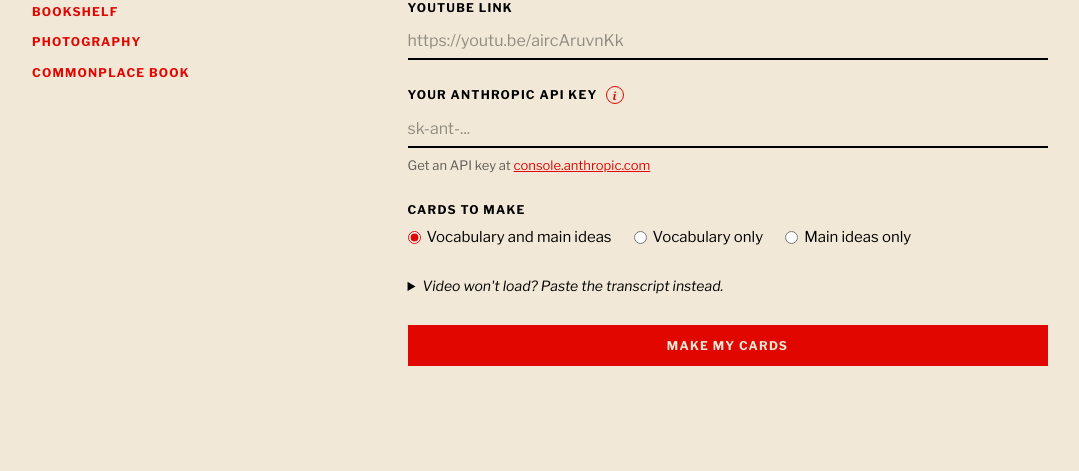
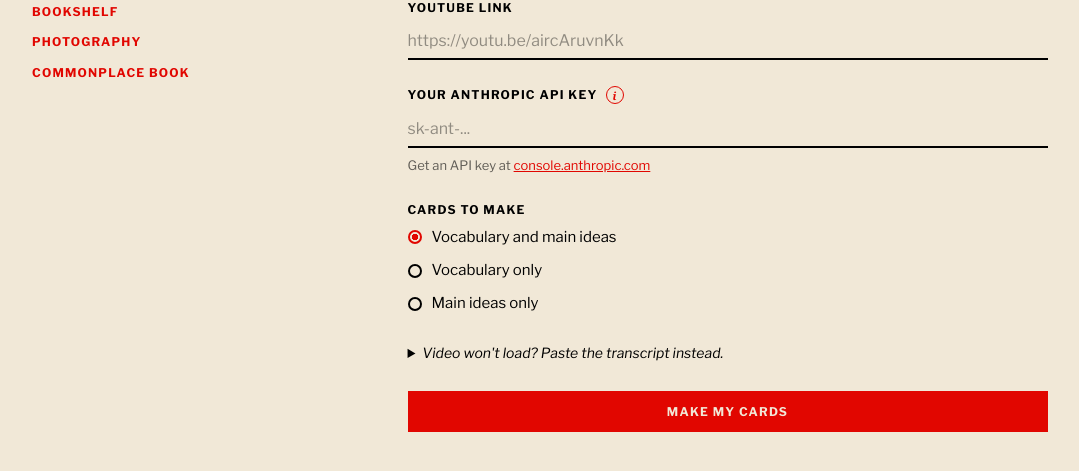
Before and after one commit to spencerwood1031/anki-bot, a Flask app: page / in a window 1280 px wide. Shown: the part 231-702 px from the top of the page, without its empty margins (36-1115 px from the left). Run offline with Flask 3, Linux system fonts and the light colour scheme.

Commit message:
Card choice: stacked options, radio buttons in the site's ink and red
Co-Authored-By: Claude Opus 5.5 <noreply@anthropic.com>
Claude-Session: https://claude.ai/code/session_01Bye6LtamV8Mfu8XroN8AoQ

```diff
--- a/templates/index.html
+++ b/templates/index.html
@@ -81,9 +81,15 @@
     .field { margin-bottom: 26px; }
     /* "Which cards?" choice */
     fieldset.field { border: 0; padding: 0; margin: 0 0 26px; min-width: 0; }
-    .choices { display: flex; gap: 8px 22px; flex-wrap: wrap; font-size: 15px; }
-    .choices label { display: flex; align-items: center; gap: 6px; cursor: pointer; }
-    .choices input { width: auto; margin: 0; appearance: auto; -webkit-appearance: auto; accent-color: var(--red); }
+    .choices { display: flex; flex-direction: column; gap: 10px; font-size: 15px; }
+    .choices label { display: flex; align-items: center; gap: 10px; cursor: pointer; }
+    /* Our own radio button: an ink ring on the paper, filled red when picked */
+    .choices input {
+      flex: none; width: 14px; height: 14px; margin: 0; padding: 0;
+      border: 2px solid var(--ink); border-radius: 50%; background: transparent; cursor: pointer;
+    }
+    .choices input:checked { border-color: var(--red); background: radial-gradient(var(--red) 0 3px, transparent 3.5px); }
+    .choices input:focus-visible { outline: 2px solid var(--red); outline-offset: 2px; }
     details { margin-bottom: 28px; }
     summary { cursor: pointer; font-size: 14px; font-style: italic; }
     .label-row { display: flex; align-items: center; gap: 8px; margin: 0 0 6px; }
```
